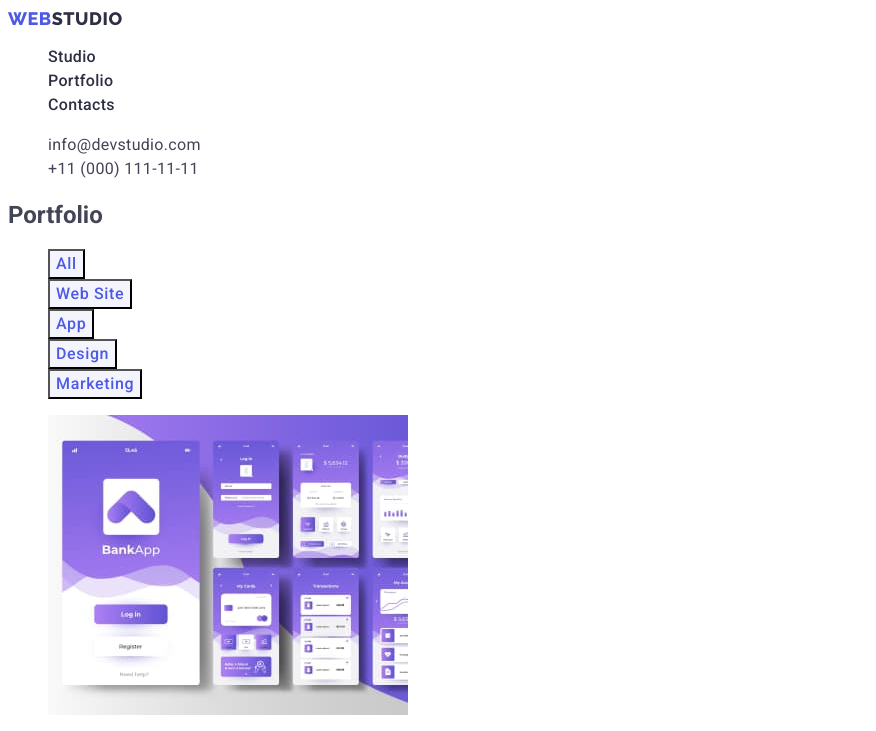
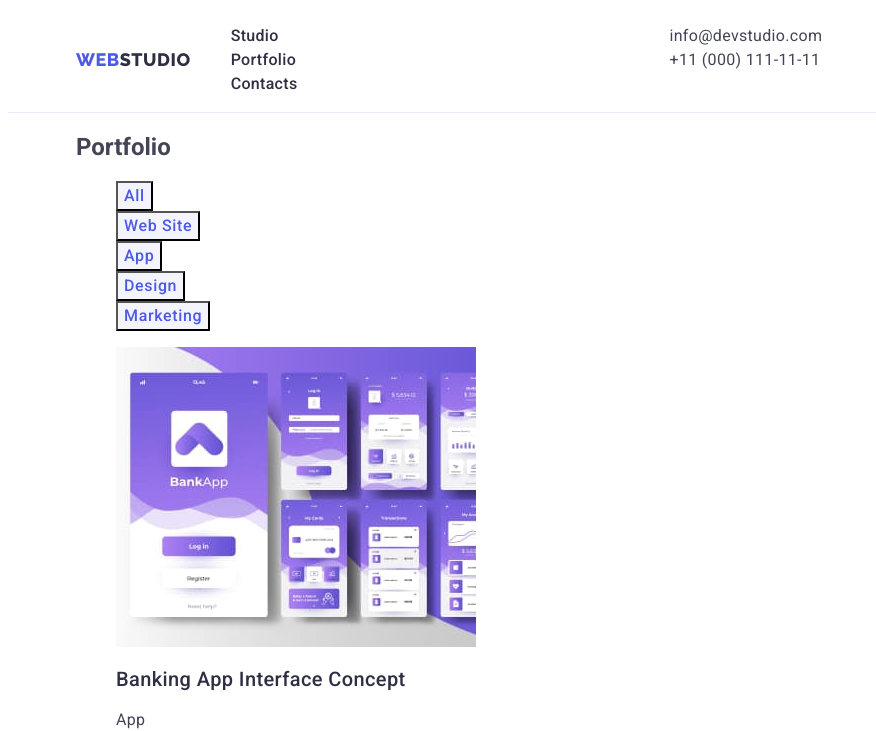
Before and after one commit to NikkiPotomakha/goit-markup-hw-03, a plain HTML site: page portfolio.html in a window 1280 px wide. Shown: the top 731 px of the page, without its empty margins (0-876 px from the left). Drawn offline with Linux system fonts and the light colour scheme.

Commit message:
Update portfolio.html

```diff
--- a/portfolio.html
+++ b/portfolio.html
@@ -13,9 +13,9 @@
   </head>
   <!--Body-->
   <body class="body">
-    <header>
-      <!--Top Line-->
-      <nav>
+    <header class="header">
+      <div class="container">
+      <nav class="nav">
         <a href="./index.html" class="web link"
           >Web<span class="studio link">Studio</span></a
         >
@@ -42,10 +42,12 @@
           </li>
         </ul>
       </address>
+      </div>
     </header>
     <!--Main section-->
-    <main>
+    <main class="main">
       <section>
+        <div class="container">
         <h1>Portfolio</h1>
         <ul class="btn list">
           <li><button type="button" class="filter-btn">All</button></li>
```
